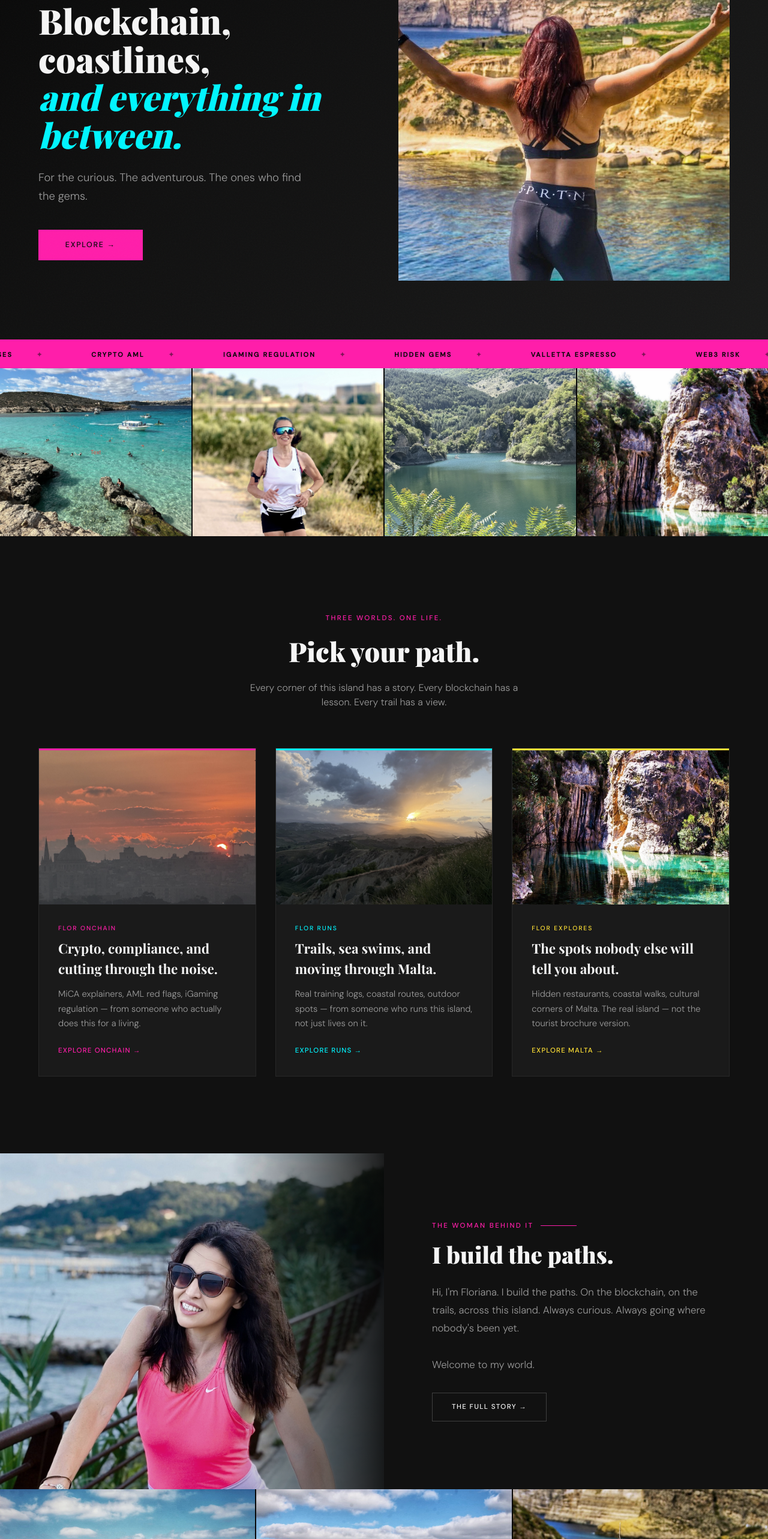
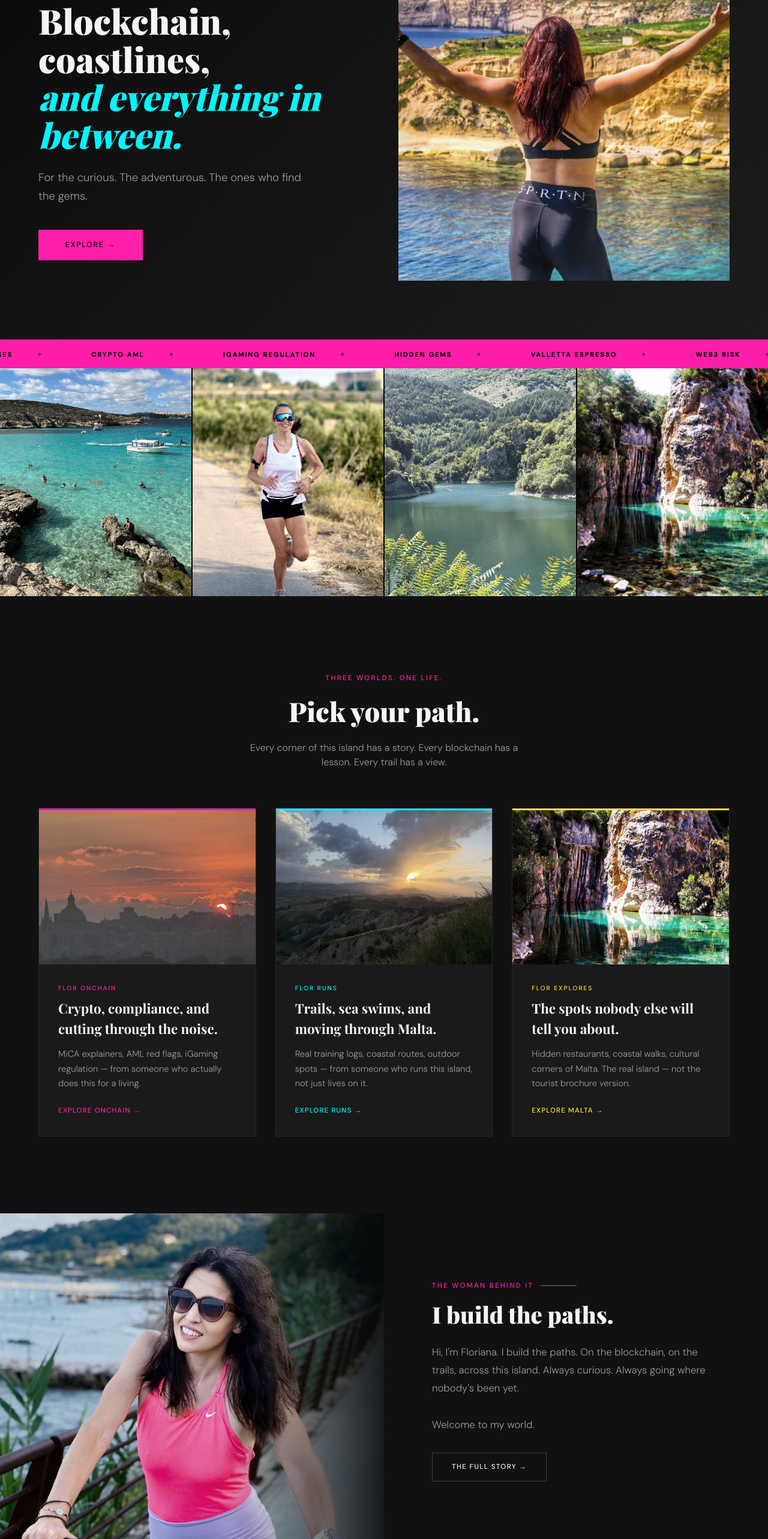
Before and after one commit to onchainpathfinder/followtheflor, a Next.js app: page / in a window 1280 px wide. Shown: the part 234-2800 px from the top of the page at 60% size. Built offline with nearby package versions, Linux system fonts and the light colour scheme; a web font is replaced by a local one.

Commit message:
Fix running and about photo cropping — show full body not just head
- Strip photos: center center instead of center top, taller container (380px)
- About photo: object-position 40% to show more of the body

Co-Authored-By: Claude Opus 4.6 <noreply@anthropic.com>

```diff
--- a/app/globals.css
+++ b/app/globals.css
@@ -178,12 +178,12 @@ body::before {
 }
 .photo-strip-item {
   position: relative;
-  height: 280px;
+  height: 380px;
   overflow: hidden;
 }
 .strip-img {
   object-fit: cover;
-  object-position: center top;
+  object-position: center center;
   filter: grayscale(25%);
   transition: transform 0.5s ease, filter 0.4s;
 }
@@ -300,7 +300,7 @@ body::before {
   position: relative;
 }
 .about-photo-img {
-  object-fit: cover; object-position: center 20%;
+  object-fit: cover; object-position: center 40%;
   filter: grayscale(20%);
   transition: filter 0.4s;
 }
```
